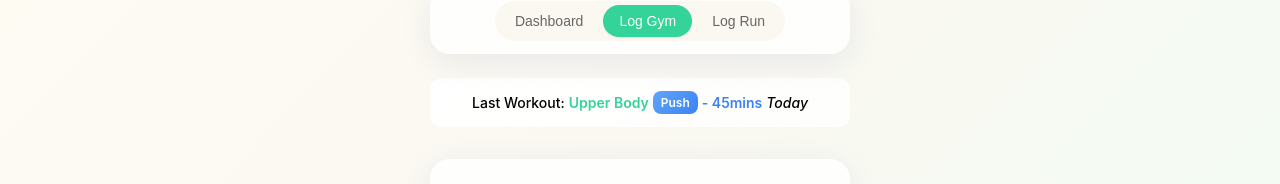
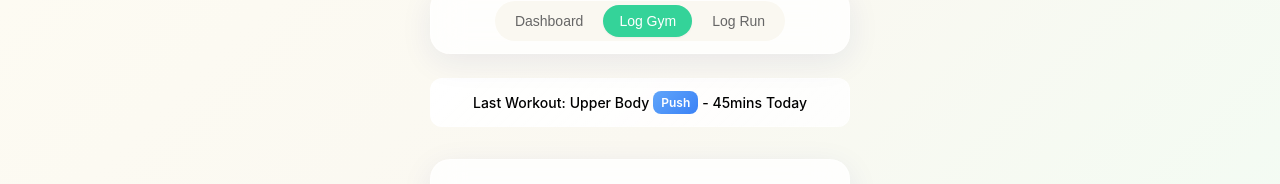
Before and after one commit to pr4peace/fitness-tracker, a React (Create React App) app: page / in a window 1280 px wide. Both pictures are taken after a click on the button "Log Gym". Shown: the part 254-438 px from the top of the page. Built offline with nearby package versions, Linux system fonts and the light colour scheme.

Commit message:
Tone down colors - keep only activity type accent
- Remove excess green and blue colors
- Keep only blue badge for activity type (Push)
- Everything else in subtle secondary text color
- Much cleaner and less overwhelming

Just the right amount of accent! 👌

```diff
--- a/src/styles/design-system.css
+++ b/src/styles/design-system.css
@@ -726,8 +726,8 @@
 }
 
 .flag-category {
-  color: var(--primary-green);
-  font-weight: var(--font-weight-semibold);
+  color: var(--text-secondary);
+  font-weight: var(--font-weight-medium);
 }
 
 .flag-type {
@@ -740,13 +740,12 @@
 }
 
 .flag-duration {
-  color: var(--bright-blue);
-  font-weight: var(--font-weight-semibold);
+  color: var(--text-secondary);
+  font-weight: var(--font-weight-medium);
 }
 
 .flag-date {
   color: var(--text-secondary);
-  font-style: italic;
 }
 
 .no-workout-flag {
```
